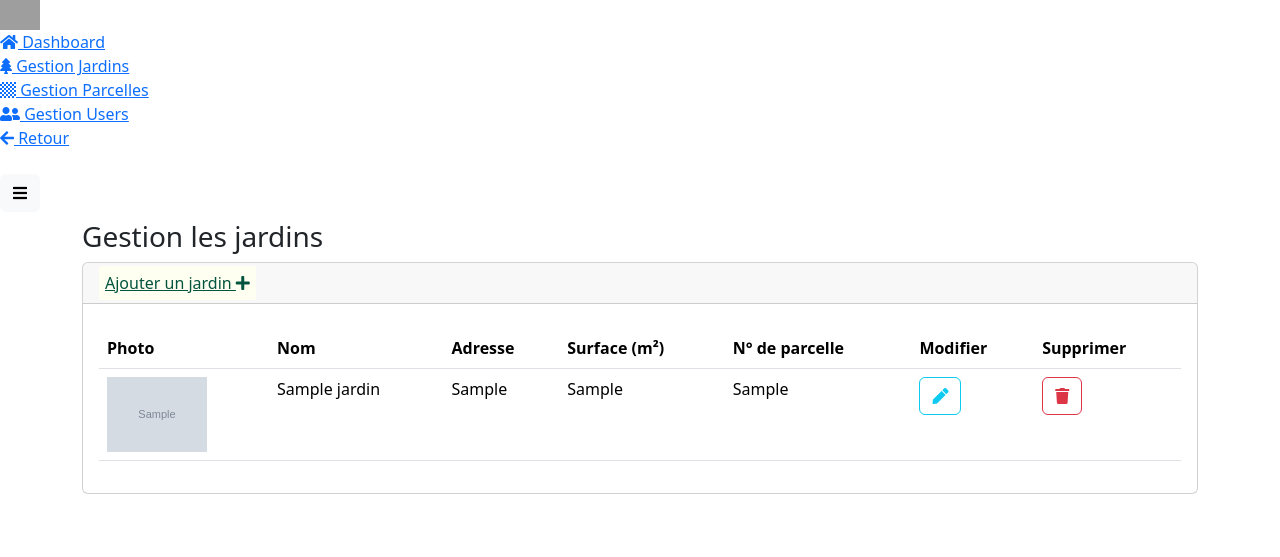
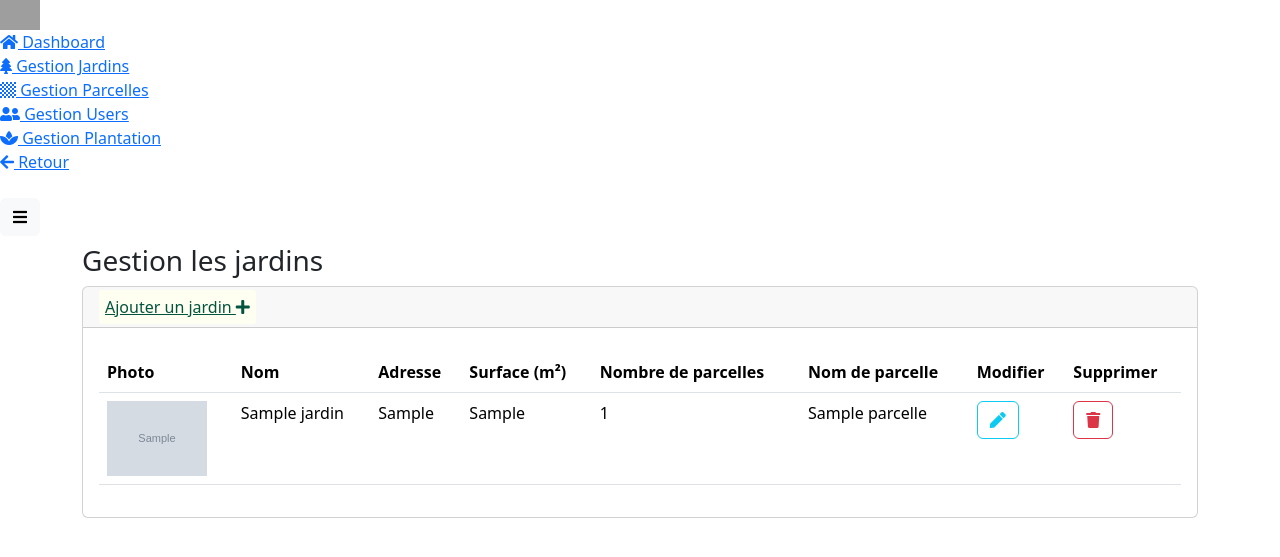
Before and after one commit to LenaPignolet/Sae202, a PHP site: page /admin/Jardins/gestion_jardin.php in a window 1280 px wide. Shown: the top 557 px of the page. Run offline with PHP 8.4, Linux system fonts and the light colour scheme; tables that the repository leaves empty or names only in its code hold one stand-in row (values such as "Sample post"); grey boxes marked "Sample" are stand-in pictures; some libraries are stand-ins or nearby versions; grey boxes are pictures that could not be loaded.

Commit message:
Update gestion_jardin.php dashboard

```diff
--- a/admin/Jardins/gestion_jardin.php
+++ b/admin/Jardins/gestion_jardin.php
@@ -42,7 +42,11 @@
                 </li>
 
                 <li>
-                    <a href="./Usagers/user_gestion.php"><i class="fas fa-user-friends"></i> Gestion Users</a>
+                    <a href="../Usagers/user_gestion.php"><i class="fas fa-user-friends"></i> Gestion Users</a>
+                </li>
+
+                <li>
+                    <a href="../Plantation/gestion_plantation.php"><i class="fas fa-spa"></i> Gestion Plantation</a>
                 </li>
 
                 <li>
@@ -87,29 +91,55 @@
                                                 <th>Nom</th>
                                                 <th>Adresse</th>
                                                 <th>Surface (m²)</th>
-                                                <th>N° de parcelle</th>
+                                                <th>Nombre de parcelles</th>
+                                                <th>Nom de parcelle</th>
                                                 <th>Modifier</th>
                                                 <th>Supprimer</th>
                                             </tr>
                                         </thead>
                                         <tbody>
+
                                             <?php
-                                            $mabd = new PDO('mysql:host=localhost;dbname=sae202Base;charset=UTF8;', 'Usersae202', '123');
+                                            $mabd = new PDO('mysql:host=localhost;dbname=sae202;charset=UTF8;', 'Usersae202', '123');
                                             $mabd->query('SET NAMES utf8;');
-                                            $req = "SELECT * FROM Jardin";
+
+                                            $req = "
+                                            SELECT j.*, COUNT(p.parcelle_id) AS total_parcelles, MIN(p.parcelle_nom) AS premier_parcelle_nom
+                                            FROM Jardin j
+                                            LEFT JOIN Parcelle p ON j.jardin_id = p.jardin_id
+                                            GROUP BY j.jardin_id
+                                        ";
+
+
                                             $resultat = $mabd->query($req);
+
                                             foreach ($resultat as $value) {
                                                 echo '<tr>';
-                                                echo '<td><img class="photo_gestion" style="width:100px;" src="/images/uploads/' . $value['jardin_photo'] . '" alt="Jardin"></td>';
+                                                echo '<td><img class="photo_gestion" style="width:100px;" src="/images/uploads/' . htmlspecialchars($value['jardin_photo']) . '" alt="Jardin"></td>';
                                                 echo '<td>' . htmlspecialchars($value['jardin_nom']) . '</td>';
                                                 echo '<td>' . htmlspecialchars($value['jardin_coord']) . '</td>';
                                                 echo '<td>' . htmlspecialchars($value['jardin_surface']) . '</td>';
-                                                echo '<td>' . htmlspecialchars($value['jardin_n_parcelle']) . '</td>';
+                                                echo '<td>' . htmlspecialchars($value['total_parcelles']) . '</td>';
+
+                                                // Affichage du nom de la première parcelle
+                                                echo '<td>';
+                                                if (!empty($value['premier_parcelle_nom'])) {
+                                                    echo htmlspecialchars($value['premier_parcelle_nom']);
+                                                } else {
+                                                    echo 'Aucune parcelle';
+                                                }
+                                                echo '</td>';
+
                                                 echo '<td><a class="btn btn-outline-info btn-rounded" aria-label="Modifier" href="modifier_jardin_form.php?num=' . $value['jardin_id'] . '"><i class="fas fa-pen"></i></a></td>';
                                                 echo '<td><a class="btn btn-outline-danger btn-rounded" aria-label="Supprimer" href="supprimer_jardin.php?num=' . $value['jardin_id'] . '"><i class="fas fa-trash"></i></a></td>';
                                                 echo '</tr>';
                                             }
+
+
+
                                             ?>
+
+
                                         </tbody>
                                     </table>
                                 </div>
```
